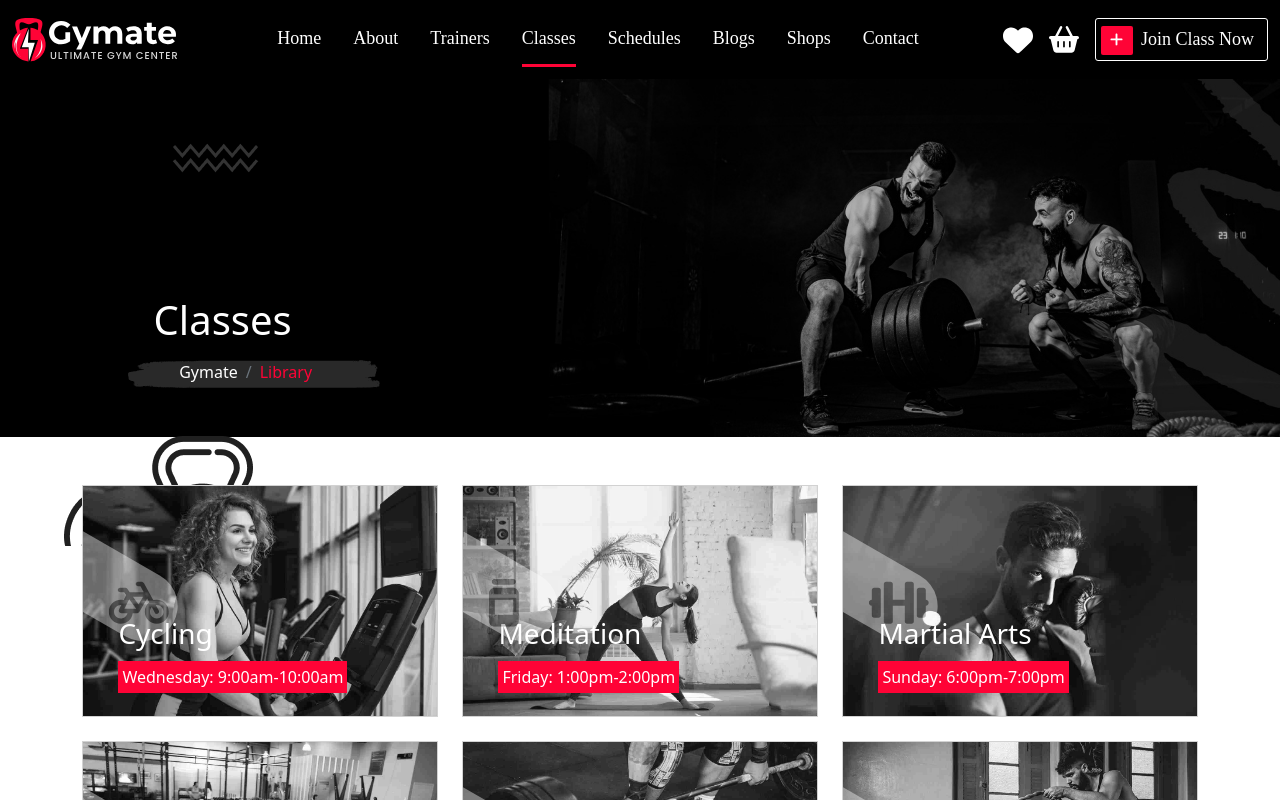
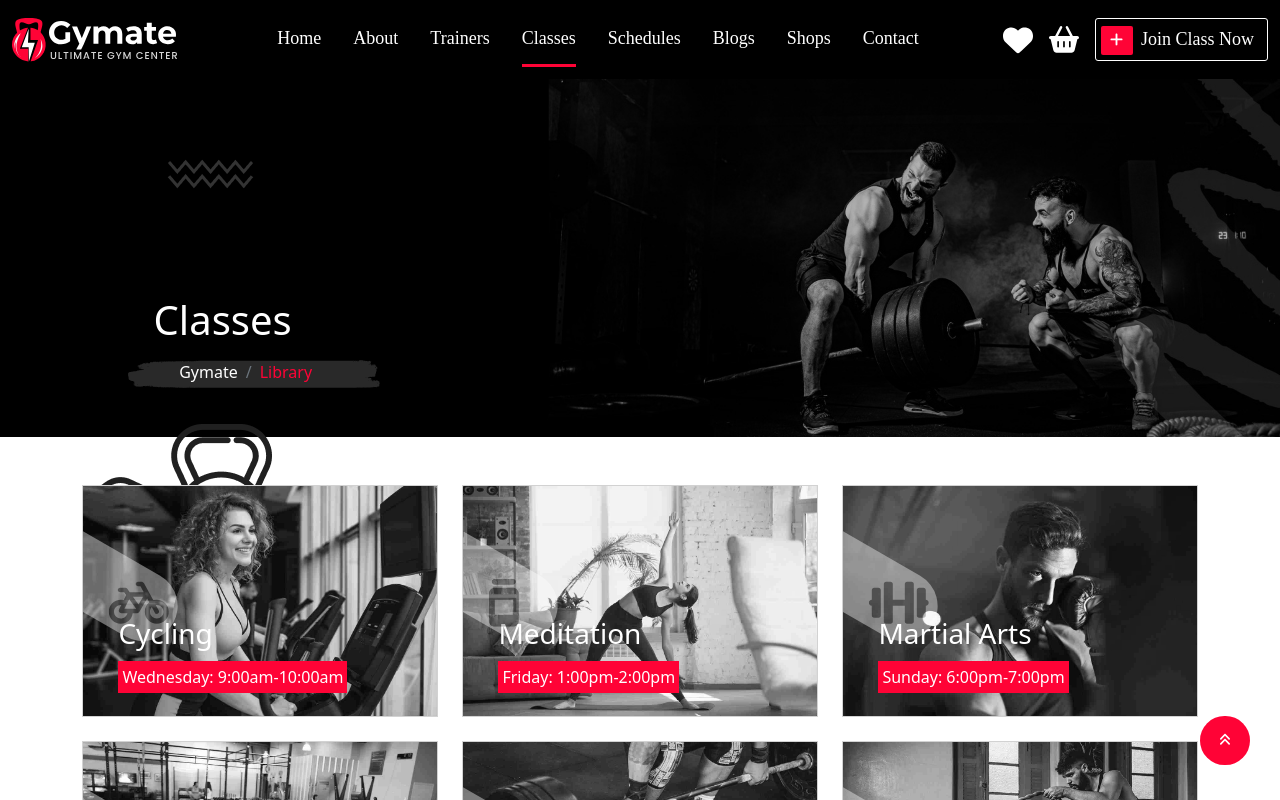
Before and after one commit to alhusseinyhamada/Front-End-Angular-Gym-Management-System-, an Angular app in the folder Front-End-Angular-Gym-Management-System-/: page /classes in a window 1280 px wide. Shown: the top 800 px of the page. Built offline with nearby package versions, Linux system fonts and the light colour scheme.

Commit message:
scroll to top

```diff
--- a/Front-End-Angular-Gym-Management-System-/src/app/app.module.ts
+++ b/Front-End-Angular-Gym-Management-System-/src/app/app.module.ts
@@ -12,6 +12,7 @@ import { NotFoundComponent } from './components/not-found/not-found.component';
 import { ClassComponent } from './components/class/class.component';
 import { AboutComponent } from './components/about/about.component';
 import { TrainerComponent } from './components/trainer/trainer.component';
+import { TopComponent } from './components/top/top.component';
 
 @NgModule({
   declarations: [
@@ -24,7 +25,8 @@ import { TrainerComponent } from './components/trainer/trainer.component';
     NotFoundComponent,
     ClassComponent,
     AboutComponent,
-    TrainerComponent
+    TrainerComponent,
+    TopComponent
   ],
   imports: [
     BrowserModule,
--- a/Front-End-Angular-Gym-Management-System-/src/app/components/class/class.component.html
+++ b/Front-End-Angular-Gym-Management-System-/src/app/components/class/class.component.html
@@ -16,6 +16,7 @@
 <div class="container pb-5 pt-5">
   <div class="row row-cols-lg-3 row-cols-md-2 row-cols-sm-1 pb-5">
     <div class="col pb-4">
+      <a routerLink="">
         <div style="border-radius: 0;" class="card classBorder">
           <img style="border-radius: 0;" src="assets/images/class1.jpg" class="card-img classImg img-fluid">
           <h3 class="card-title" style="color: white; position: absolute; bottom: 25%; left: 10%;">Cycling</h3>
@@ -24,8 +25,10 @@
           </span>
           <p class="card-text p-1" style="color: white; position: absolute; bottom: 10%; left: 10%; background-color: #FF0336;">Wednesday: 9:00am-10:00am</p>
         </div>
+      </a>
     </div>
     <div class="col pb-4">
+      <a routerLink="">
         <div style="border-radius: 0;" class="card classBorder">
           <img style="border-radius: 0;" src="assets/images/class2.jpg" class="card-img img-fluid classImg">
           <h3 class="card-title" style="color: white; position: absolute; bottom: 25%; left: 10%;">Meditation</h3>
@@ -34,8 +37,10 @@
           </span>
           <p class="card-text p-1" style="color: white; position: absolute; bottom: 10%; left: 10%; background-color: #FF0336;">Friday: 1:00pm-2:00pm</p>
         </div>
+      </a>
     </div>
     <div class="col pb-4">
+      <a routerLink="">
         <div style="border-radius: 0;" class="card classBorder">
           <img style="border-radius: 0;" src="assets/images/class3.jpg" class="card-img img-fluid classImg">
           <h3 class="card-title" style="color: white; position: absolute; bottom: 25%; left: 10%;">Martial Arts</h3>
@@ -44,8 +49,10 @@
           </span>
           <p class="card-text p-1" style="color: white; position: absolute; bottom: 10%; left: 10%; background-color: #FF0336;">Sunday: 6:00pm-7:00pm</p>
         </div>
+      </a>
     </div>
     <div class="col pb-4">
+      <a routerLink="">
         <div style="border-radius: 0;" class="card classBorder">
           <img style="border-radius: 0;" src="assets/images/class4.jpg" class="card-img img-fluid classImg">
           <h3 class="card-title" style="color: white; position: absolute; bottom: 25%; left: 10%;">Karate</h3>
@@ -54,8 +61,10 @@
           </span>
           <p class="card-text p-1" style="color: white; position: absolute; bottom: 10%; left: 10%; background-color: #FF0336;">Friday: 10:00am-11:00am</p>
         </div>
+      </a>
     </div>
     <div class="col pb-4">
+      <a routerLink="">
         <div style="border-radius: 0;" class="card classBorder">
           <img style="border-radius: 0;" src="assets/images/class5.jpg" class="card-img img-fluid classImg">
           <h3 class="card-title" style="color: white; position: absolute; bottom: 25%; left: 10%;">Power Lifting</h3>
@@ -64,8 +73,10 @@
           </span>
           <p class="card-text p-1" style="color: white; position: absolute; bottom: 10%; left: 10%; background-color: #FF0336;">Saturaday: 9:00am-10:00am</p>
         </div>
+      </a>
     </div>
     <div class="col pb-4">
+      <a routerLink="">
         <div style="border-radius: 0;" class="card classBorder">
           <img style="border-radius: 0;" src="assets/images/class6.jpg" class="card-img img-fluid classImg">
           <h3 class="card-title" style="color: white; position: absolute; bottom: 25%; left: 10%;">Workout</h3>
@@ -74,6 +85,7 @@
           </span>
           <p class="card-text p-1" style="color: white; position: absolute; bottom: 10%; left: 10%; background-color: #FF0336;">Friday: 4:00pm-5:00pm</p>
         </div>
+      </a>
     </div>
   </div>
 </div>
--- a/Front-End-Angular-Gym-Management-System-/src/app/components/header/header.component.css
+++ b/Front-End-Angular-Gym-Management-System-/src/app/components/header/header.component.css
@@ -36,6 +36,10 @@ img {
   width: 30px;
 }
 
+.nav-right .cart svg:hover {
+  fill: #FF0336;
+}
+
 .nav-right .join {
   padding: 5px;
   border-radius: 3px;
--- a/Front-End-Angular-Gym-Management-System-/src/app/components/main-layout/main-layout.component.html
+++ b/Front-End-Angular-Gym-Management-System-/src/app/components/main-layout/main-layout.component.html
@@ -1,2 +1,3 @@
 <router-outlet></router-outlet>
+<app-top></app-top>
 <app-footer></app-footer>
--- /dev/null
+++ b/Front-End-Angular-Gym-Management-System-/src/app/components/top/top.component.css
@@ -0,0 +1,42 @@
+/* .top {
+  color: white;
+  background-color: #007BFF;
+  float: right;
+  position: fixed;
+  bottom: 25px;
+  right: 30px;
+  transition: all 0.2s ease-in-out;
+}
+
+.top:hover {
+  color: #007BFF;
+  border: 1px solid #007BFF;
+  border-radius: 10px;
+  background-color: transparent;
+  cursor: pointer;
+} */
+
+.to-top {
+  z-index: 9999;
+  bottom: 35px;
+  right: 30px;
+  cursor: pointer;
+  padding-top: 10px;
+  padding-bottom: 15px;
+  padding-right: 20px;
+  padding-left: 20px;
+  position: fixed;
+  transition: all 0.2s ease-in-out;
+  width: 50px;
+  fill: white;
+  background-color: #FF0336;
+  border-radius: 50px;
+}
+
+.to-top:hover {
+  background-color: white;
+  fill: #FF0336;
+  box-shadow: 0px 2px 31px 17px rgba(204,204,204,0.61);
+  -webkit-box-shadow: 0px 2px 31px 17px rgba(204,204,204,0.61);
+  -moz-box-shadow: 0px 2px 31px 17px rgba(204,204,204,0.61);
+}
--- /dev/null
+++ b/Front-End-Angular-Gym-Management-System-/src/app/components/top/top.component.html
@@ -0,0 +1,3 @@
+<div class="to-top" (click)="scrollToTop()" [ngClass]="{ 'show-scrollTop': windowScrolled }">
+  <svg xmlns="http://www.w3.org/2000/svg" viewBox="0 0 384 512"><!--! Font Awesome Pro 6.1.1 by @fontawesome - https://fontawesome.com License - https://fontawesome.com/license (Commercial License) Copyright 2022 Fonticons, Inc. --><path d="M54.63 246.6L192 109.3l137.4 137.4C335.6 252.9 343.8 256 352 256s16.38-3.125 22.62-9.375c12.5-12.5 12.5-32.75 0-45.25l-160-160c-12.5-12.5-32.75-12.5-45.25 0l-160 160c-12.5 12.5-12.5 32.75 0 45.25S42.13 259.1 54.63 246.6zM214.6 233.4c-12.5-12.5-32.75-12.5-45.25 0l-160 160c-12.5 12.5-12.5 32.75 0 45.25s32.75 12.5 45.25 0L192 301.3l137.4 137.4C335.6 444.9 343.8 448 352 448s16.38-3.125 22.62-9.375c12.5-12.5 12.5-32.75 0-45.25L214.6 233.4z"/></svg>
+</div>
--- /dev/null
+++ b/Front-End-Angular-Gym-Management-System-/src/app/components/top/top.component.ts
@@ -0,0 +1,23 @@
+import { Component, OnInit } from '@angular/core';
+
+@Component({
+  selector: 'app-top',
+  templateUrl: './top.component.html',
+  styleUrls: ['./top.component.css']
+})
+export class TopComponent implements OnInit {
+  windowScrolled = false;
+
+  constructor() { }
+
+  ngOnInit(): void {
+    window.addEventListener('scroll', () => {
+      this.windowScrolled = window.pageYOffset !== 0;
+    });
+
+  }
+public scrollToTop(): void {
+      window.scrollTo(0, 0);
+    }
+
+}
```
Also changed, not shown: 1 other file (tests, documents, lock files or other folders). Lines whose indentation alone changed are shown as unchanged.
